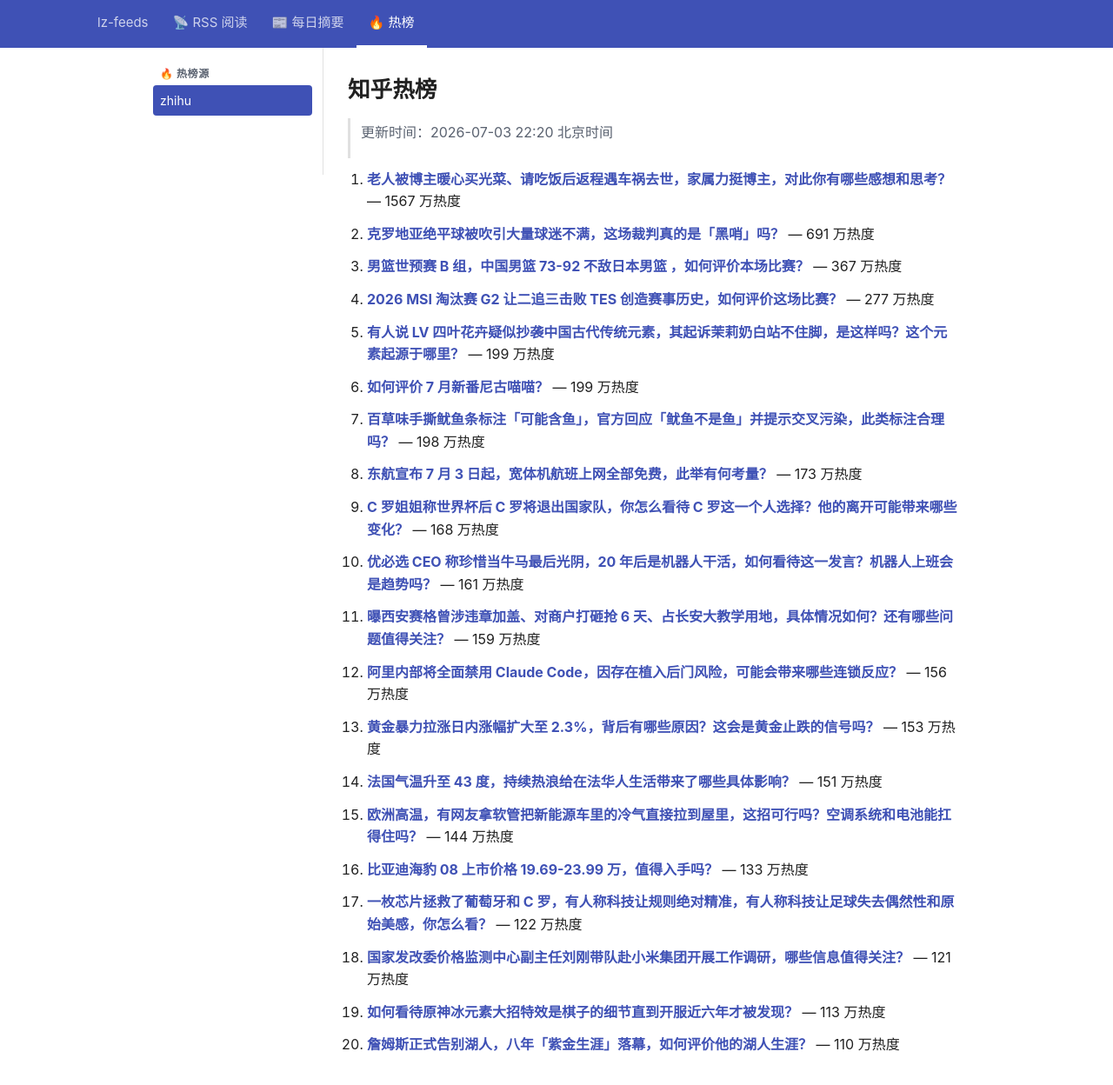
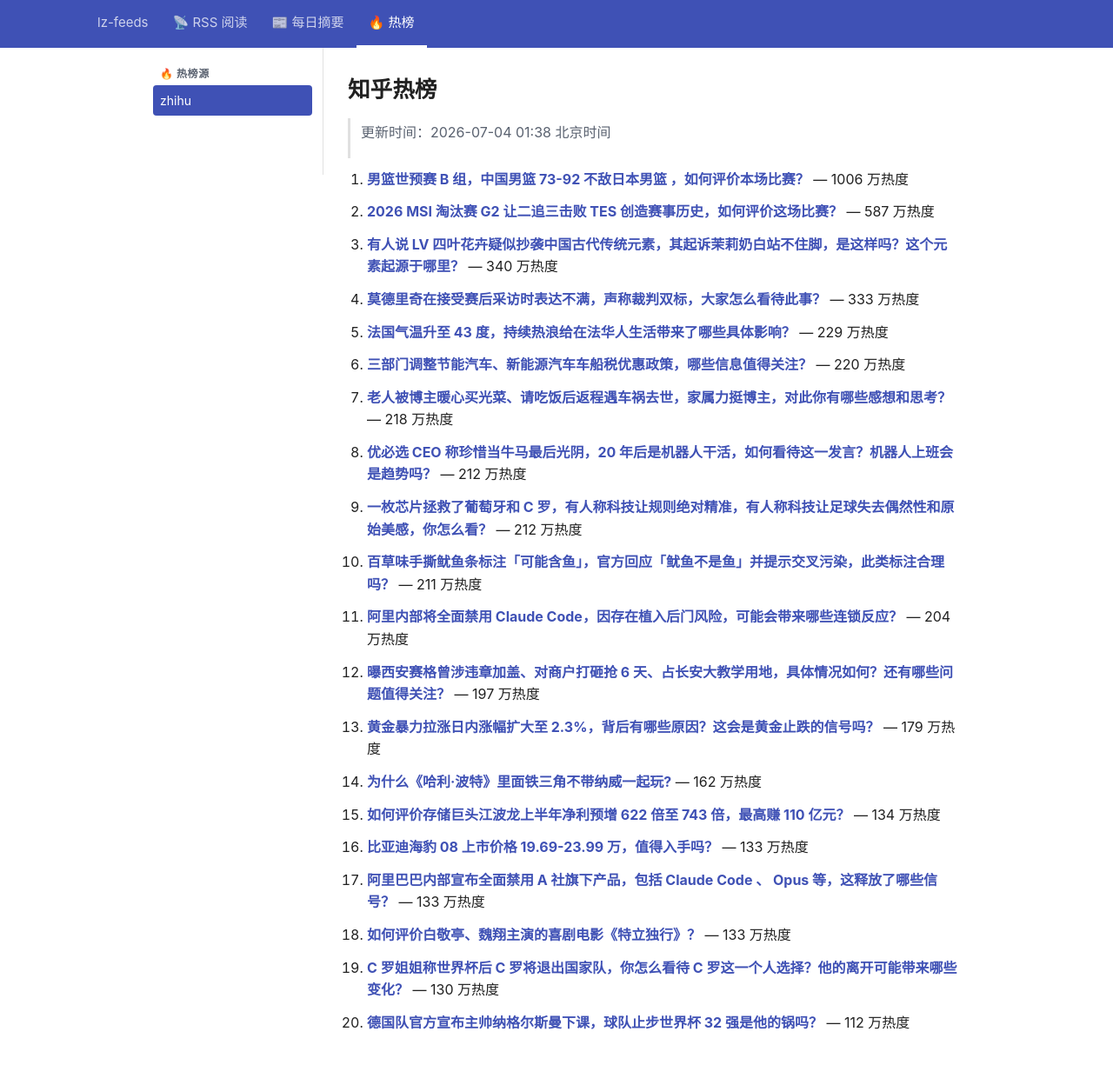
Before and after one commit to lizhang0101/lz-feeds, a Jekyll site: the page built from _hotlist/zhihu.md, in a window 1280 px wide and 1279 px high. Shown: the top 1248 px of the window at 87% size. Built offline with Jekyll 4.4.1, drawn with Linux system fonts in a browser that asks for light colours.

Commit message:
hotlist: 2026-07-03T17:38Z

```diff
--- a/_hotlist/zhihu.md
+++ b/_hotlist/zhihu.md
@@ -1,48 +1,48 @@
 ---
-updated: 2026-07-03 22:20 北京时间
+updated: 2026-07-04 01:38 北京时间
 count: 20
 ---
 
 # 知乎热榜
 
-> 更新时间：2026-07-03 22:20 北京时间
+> 更新时间：2026-07-04 01:38 北京时间
 
-1. **[老人被博主暖心买光菜、请吃饭后返程遇车祸去世，家属力挺博主，对此你有哪些感想和思考？](https://www.zhihu.com/question/2055082282717819308)** — 1567 万热度
+1. **[男篮世预赛 B 组，中国男篮 73-92 不敌日本男篮 ，如何评价本场比赛？](https://www.zhihu.com/question/2056436512388904270)** — 1006 万热度
 
-2. **[克罗地亚绝平球被吹引大量球迷不满，这场裁判真的是「黑哨」吗？](https://www.zhihu.com/question/2056315457355740188)** — 691 万热度
+2. **[2026 MSI 淘汰赛 G2 让二追三击败 TES 创造赛事历史，如何评价这场比赛？](https://www.zhihu.com/question/2056378622684967724)** — 587 万热度
 
-3. **[男篮世预赛 B 组，中国男篮 73-92 不敌日本男篮 ，如何评价本场比赛？](https://www.zhihu.com/question/2056436512388904270)** — 367 万热度
+3. **[有人说 LV 四叶花卉疑似抄袭中国古代传统元素，其起诉茉莉奶白站不住脚，是这样吗？这个元素起源于哪里？](https://www.zhihu.com/question/2056074267624568573)** — 340 万热度
 
-4. **[2026 MSI 淘汰赛 G2 让二追三击败 TES 创造赛事历史，如何评价这场比赛？](https://www.zhihu.com/question/2056378622684967724)** — 277 万热度
+4. **[莫德里奇在接受赛后采访时表达不满，声称裁判双标，大家怎么看待此事？](https://www.zhihu.com/question/2056431100180829159)** — 333 万热度
 
-5. **[有人说 LV 四叶花卉疑似抄袭中国古代传统元素，其起诉茉莉奶白站不住脚，是这样吗？这个元素起源于哪里？](https://www.zhihu.com/question/2056074267624568573)** — 199 万热度
+5. **[法国气温升至 43 度，持续热浪给在法华人生活带来了哪些具体影响？](https://www.zhihu.com/question/2055660260464054473)** — 229 万热度
 
-6. **[如何评价 7 月新番尼古喵喵？](https://www.zhihu.com/question/2056176432628372870)** — 199 万热度
+6. **[三部门调整节能汽车、新能源汽车车船税优惠政策，哪些信息值得关注？](https://www.zhihu.com/question/2056425679093339668)** — 220 万热度
 
-7. **[百草味手撕鱿鱼条标注「可能含鱼」，官方回应「鱿鱼不是鱼」并提示交叉污染，此类标注合理吗？](https://www.zhihu.com/question/2056049068611220280)** — 198 万热度
+7. **[老人被博主暖心买光菜、请吃饭后返程遇车祸去世，家属力挺博主，对此你有哪些感想和思考？](https://www.zhihu.com/question/2055082282717819308)** — 218 万热度
 
-8. **[东航宣布 7 月 3 日起，宽体机航班上网全部免费，此举有何考量？](https://www.zhihu.com/question/2055960590804324585)** — 173 万热度
+8. **[优必选 CEO 称珍惜当牛马最后光阴，20 年后是机器人干活，如何看待这一发言？机器人上班会是趋势吗？](https://www.zhihu.com/question/2056338500371182782)** — 212 万热度
 
-9. **[C 罗姐姐称世界杯后 C 罗将退出国家队，你怎么看待 C 罗这一个人选择？他的离开可能带来哪些变化？](https://www.zhihu.com/question/2056278090137822907)** — 168 万热度
+9. **[一枚芯片拯救了葡萄牙和 C 罗，有人称科技让规则绝对精准，有人称科技让足球失去偶然性和原始美感，你怎么看？](https://www.zhihu.com/question/2056380849625325900)** — 212 万热度
 
-10. **[优必选 CEO 称珍惜当牛马最后光阴，20 年后是机器人干活，如何看待这一发言？机器人上班会是趋势吗？](https://www.zhihu.com/question/2056338500371182782)** — 161 万热度
+10. **[百草味手撕鱿鱼条标注「可能含鱼」，官方回应「鱿鱼不是鱼」并提示交叉污染，此类标注合理吗？](https://www.zhihu.com/question/2056049068611220280)** — 211 万热度
 
-11. **[曝西安赛格曾涉违章加盖、对商户打砸抢 6 天、占长安大教学用地，具体情况如何？还有哪些问题值得关注？](https://www.zhihu.com/question/2056002373693038752)** — 159 万热度
+11. **[阿里内部将全面禁用 Claude Code，因存在植入后门风险，可能会带来哪些连锁反应？](https://www.zhihu.com/question/2056384180200498322)** — 204 万热度
 
-12. **[阿里内部将全面禁用 Claude Code，因存在植入后门风险，可能会带来哪些连锁反应？](https://www.zhihu.com/question/2056384180200498322)** — 156 万热度
+12. **[曝西安赛格曾涉违章加盖、对商户打砸抢 6 天、占长安大教学用地，具体情况如何？还有哪些问题值得关注？](https://www.zhihu.com/question/2056002373693038752)** — 197 万热度
 
-13. **[黄金暴力拉涨日内涨幅扩大至 2.3%，背后有哪些原因？这会是黄金止跌的信号吗？](https://www.zhihu.com/question/2056301842225525732)** — 153 万热度
+13. **[黄金暴力拉涨日内涨幅扩大至 2.3%，背后有哪些原因？这会是黄金止跌的信号吗？](https://www.zhihu.com/question/2056301842225525732)** — 179 万热度
 
-14. **[法国气温升至 43 度，持续热浪给在法华人生活带来了哪些具体影响？](https://www.zhihu.com/question/2055660260464054473)** — 151 万热度
+14. **[为什么《哈利·波特》里面铁三角不带纳威一起玩?](https://www.zhihu.com/question/1922250779533767568)** — 162 万热度
 
-15. **[欧洲高温，有网友拿软管把新能源车里的冷气直接拉到屋里，这招可行吗？空调系统和电池能扛得住吗？](https://www.zhihu.com/question/2054943154923463985)** — 144 万热度
+15. **[如何评价存储巨头江波龙上半年净利预增 622 倍至 743 倍，最高赚 110 亿元？](https://www.zhihu.com/question/2056474499030017002)** — 134 万热度
 
 16. **[比亚迪海豹 08 上市价格 19.69-23.99 万，值得入手吗？](https://www.zhihu.com/question/2056041972998083528)** — 133 万热度
 
-17. **[一枚芯片拯救了葡萄牙和 C 罗，有人称科技让规则绝对精准，有人称科技让足球失去偶然性和原始美感，你怎么看？](https://www.zhihu.com/question/2056380849625325900)** — 122 万热度
+17. **[阿里巴巴内部宣布全面禁用 A 社旗下产品，包括 Claude Code 、 Opus 等，这释放了哪些信号？](https://www.zhihu.com/question/2056394331271999624)** — 133 万热度
 
-18. **[国家发改委价格监测中心副主任刘刚带队赴小米集团开展工作调研，哪些信息值得关注？](https://www.zhihu.com/question/2056094088609390914)** — 121 万热度
+18. **[如何评价白敬亭、魏翔主演的喜剧电影《特立独行》？](https://www.zhihu.com/question/2054968366956393838)** — 133 万热度
 
-19. **[如何看待原神冰元素大招特效是棋子的细节直到开服近六年才被发现？](https://www.zhihu.com/question/2056066487706707145)** — 113 万热度
+19. **[C 罗姐姐称世界杯后 C 罗将退出国家队，你怎么看待 C 罗这一个人选择？他的离开可能带来哪些变化？](https://www.zhihu.com/question/2056278090137822907)** — 130 万热度
 
-20. **[詹姆斯正式告别湖人，八年「紫金生涯」落幕，如何评价他的湖人生涯？](https://www.zhihu.com/question/2055617409529156608)** — 110 万热度
+20. **[德国队官方宣布主帅纳格尔斯曼下课，球队止步世界杯 32 强是他的锅吗？](https://www.zhihu.com/question/2056367058820887708)** — 112 万热度
```
